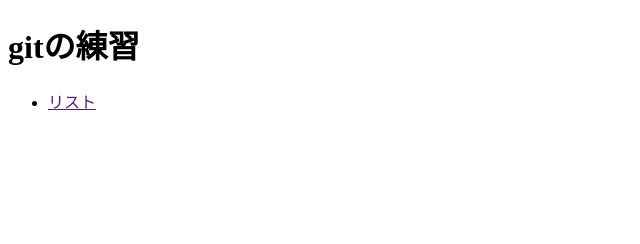
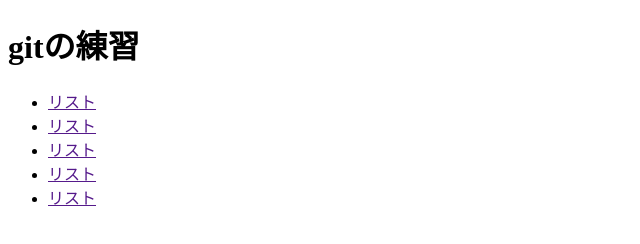
Before and after one commit to Yoshihiro-Pariasca/git-test, a plain HTML site: page index.html in a window 1280 px wide. Shown: the whole page, without its empty margins (0-640 px from the left). Drawn offline with Linux system fonts and the light colour scheme.

Commit message:
navを４つ追加

```diff
--- a/index.html
+++ b/index.html
@@ -11,7 +11,13 @@
   <h1 class="header-ttl">gitの練習</h1>
 
   <nav class="header-nav">
-    <ul class="nav-list"><li class="nav-item"><a href="" class="nav-link">リスト</a></li></ul>
+    <ul class="nav-list">
+    <li class="nav-item"><a href="" class="nav-link">リスト</a></li>
+    <li class="nav-item"><a href="" class="nav-link">リスト</a></li>
+    <li class="nav-item"><a href="" class="nav-link">リスト</a></li>
+    <li class="nav-item"><a href="" class="nav-link">リスト</a></li>
+    <li class="nav-item"><a href="" class="nav-link">リスト</a></li>
+  </ul>
   </nav>
 </header>
 
```
